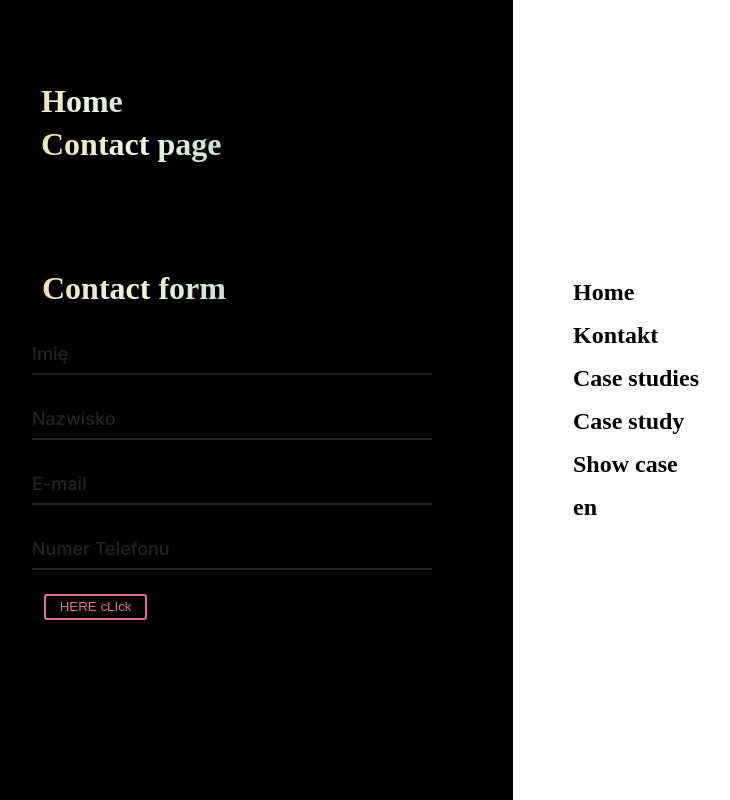
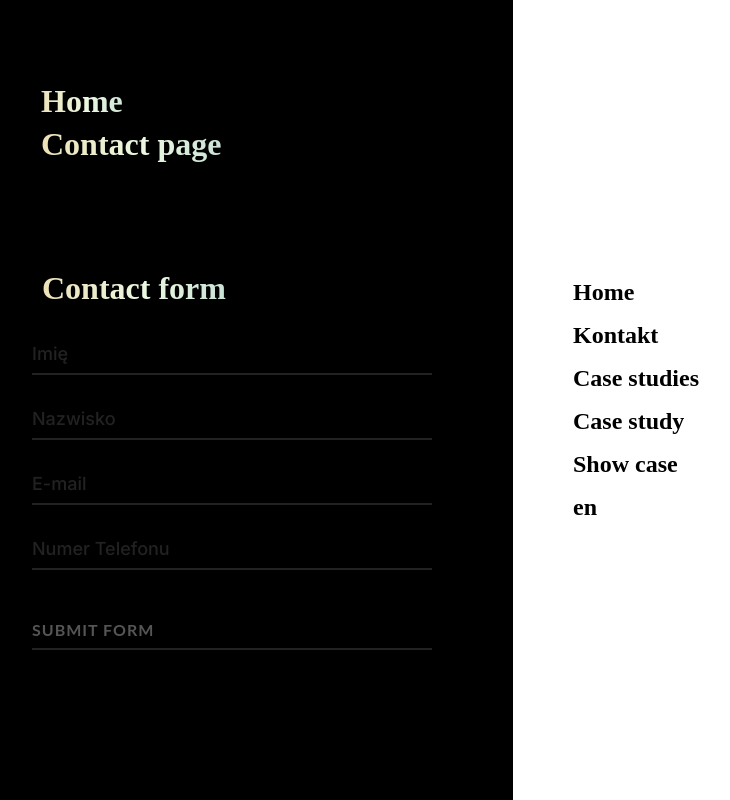
Before and after one commit to tomeczek63960/portfolio, a Next.js app: page /contact in a window 1280 px wide. Shown: the top 800 px of the page, without its empty margins (127-857 px from the left). Built offline with nearby package versions, Linux system fonts and the light colour scheme.

Commit message:
update form inputs animation & validation

```diff
--- a/src/animation/LoadingAnimation.tsx
+++ b/src/animation/LoadingAnimation.tsx
@@ -204,7 +204,6 @@ export default function LoadingAnimation({ children }: {children: any}) {
       if (timeline.isActive()) {
         console.log('timeline is active');
       } else {
-        console.log('timeline is not active');
         timeline.play().then(() => {
           timeline.pause();
           setIsInitAnimation(false);
--- /dev/null
+++ b/src/helpers/validations.js
@@ -0,0 +1,34 @@
+export const emailValidation = ( email ) => {
+  if( email === "" ) return { valid: false, msg: "Wymagane pole" };
+
+  const regex = /^(([^<>()[\]\\.,;:\s@"]+(\.[^<>()[\]\\.,;:\s@"]+)*)|(".+"))@((\[[0-9]{1,3}\.[0-9]{1,3}\.[0-9]{1,3}\.[0-9]{1,3}])|(([a-zA-Z\-0-9]+\.)+[a-zA-Z]{2,}))$/;
+  const validate = regex.test( email );
+
+  return validate ? { valid: true } : { valid: false , msg: "Niepoprawny E-mail" };
+}
+export const nameValidation = (name) => {
+  if(!name.length) return { valid: false, msg: "Wymagene pole" };
+  // if(name.length < 3) return { valid: false, msg: "Wymagane 3 znaki" };
+
+  const regex = /^[a-zA-ZàáâäãåąčćęèéêëėįìíîïłńòóôöõøùúûüųūÿýżźñçčšžÀÁÂÄÃÅĄĆČĖĘÈÉÊËÌÍÎÏĮŁŃÒÓÔÖÕØÙÚÛÜŲŪŸÝŻŹÑßÇŒÆČŠŽ∂ð ,.'-]+$/u;
+
+  const validate = regex.test(name);
+  return validate ? { valid: true } : { valid: false, msg: "Niedozwolone znaki specjalne" };
+}
+export const surnameValidation = (surname) => {
+  if(!surname.length) return { valid: false, msg: "Wymagene pole" };
+  // if(surname.length < 3) return { valid: false, msg: "Wymagane 3 znaki" }
+
+  const regex = /^[a-zA-ZàáâäãåąčćęèéêëėįìíîïłńòóôöõøùúûüųūÿýżźñçčšžÀÁÂÄÃÅĄĆČĖĘÈÉÊËÌÍÎÏĮŁŃÒÓÔÖÕØÙÚÛÜŲŪŸÝŻŹÑßÇŒÆČŠŽ∂ð ,.'-]+$/u;
+  const validate = regex.test(surname);
+
+  return validate ? { valid: true } : { valid: false, msg: "Niedozwolone znaki specjalne" };
+}
+export const phoneValidation = (number) => {
+  if(number.length === 0) return { valid: false, msg: 'Wymagene pole' };
+
+  const regex = /^[+]*[(]{0,1}[0-9]{1,4}[)]{0,1}[-\s\./0-9]*$/;
+  const validate = regex.test(number);
+
+  return validate ? { valid: true } : { valid: false, msg: "Niedozwolone znaki specjalne" };
+}
--- a/src/ui/Button.tsx
+++ b/src/ui/Button.tsx
@@ -1,50 +1,104 @@
 import React, { useEffect, useRef } from 'react';
 import styled from 'styled-components'
+import { gsap } from "gsap";
+import useIsomorphicLayoutEffect from 'src/animation/useIsomorphicLayoutEffect';
+import colors from 'src/ui/globalStyled/variables';
 
 const StyledButton = styled.button.attrs((props: {ref: HTMLButtonElement}) => props)`
+  margin-top: 40px;
+  background: transparent;
+  color: #555;
+  height: 40px;
+  font: 16px/30px "Lato", Arial, sans-serif;
+  font-weight: 700;
+  letter-spacing: 1px;
+  outline: none !important;
+  width: 100%;
+  /* transition: 0.3s ease-in-out; */
+  border: none;
+  text-transform: uppercase;
+  text-align: left;
+  cursor: pointer;
+  overflow: hidden;
   position: relative;
-    /* background: #7983ff; */
-    border: 2px solid #7983ff;
-    padding: 0.5rem 1rem;
-    font-size: 1.2rem;
-    color: white;
-    cursor: pointer;
-    outline: none;
-    overflow: hidden;
-    &:before {
-        --size: 0;
-        content: '';
+  width: 100%;
+  &::after {
+    content: "";
+    height: 2px;
+    width: 100%;
+    background: #222;
     position: absolute;
-        left: var(--x);
-        top: var(--y);
-        width: var(--size);
-        height: var(--size);
-        background: radial-gradient(circle closest-side, pink, transparent);
-        transform: translate(-50%, -50%);
-        transition: width 0.2s ease, height 0.2s ease;
-    }
-    span {
-        position: relative;
-    }
-    &:hover:before {
-        --size: 200px;
+    bottom: 0;
+    left: 0;
   }
 `
+const StyledButtonBorder = styled.span`
+  display: block;
+  position: absolute;
+  bottom: 0;
+  left: 0;
+  z-index: 10;
+  height: 2px;
+  width: 0%;
+  background: #7928ca;
+`;
+const StyledButtonBorderAfter = styled.span`
+  display: block;
+  position: absolute;
+  bottom: 0;
+  left: 0;
+  z-index: 15;
+  height: 2px;
+  width: 0%;
+  background: #222;
+`;
 
-function Button() {
+function ButtonComponent({ children }: { children: string }) {
   const btnRef = useRef<HTMLButtonElement>();
-    useEffect(() => {
-        btnRef.current?.addEventListener('mousemove', (e: any) => {
-            let rect = e.target.getBoundingClientRect();
-            let x = e.clientX - rect.left;
-            let y = e.clientY - rect.top;
-            btnRef.current?.style.setProperty('--x', x + 'px');
-            btnRef.current?.style.setProperty('--y', y + 'px');
+  const buttonBorder = useRef<any>(null);
+  const buttonBorderAfter = useRef<any>(null);
+  const tl = useRef<any>(null);
+
+  useIsomorphicLayoutEffect(() => {
+    tl.current = gsap.timeline({ paused: true });
+    tl.current.to(buttonBorder.current, {
+      duration: 0.5,
+      width: '100%'
+    }, 'start');
+    tl.current.to(buttonBorderAfter.current, {
+      duration: 0.5,
+      width: '100%'
+    }, '-=0.3');
+    tl.current.to(buttonBorderAfter.current, {
+      duration: 0.4,
+      x: '100%'
     });
+    tl.current.to(btnRef.current, {
+      duration: 0.5,
+      color: '#7928ca'
+    }, 'start');
   }, []);
+
+  const onHover = () => {
+    tl.current.play();
+  }
+  const onBlur = () => {
+    tl.current.reverse();
+  }
+
   return (
-    <StyledButton ref={btnRef}><span>Hover me</span></StyledButton>
+    <StyledButton
+      onTouchStart={onHover}
+      onTouchEnd={onBlur}
+      onMouseOver={onHover}
+      onMouseLeave={onBlur}
+      ref={btnRef}
+    >
+      { children }
+      <StyledButtonBorder ref={buttonBorder} />
+      <StyledButtonBorderAfter ref={buttonBorderAfter} />
+    </StyledButton>
   );
 }
 
-export default Button;
+export default ButtonComponent;
--- a/src/ui/FormComponent/FormComponent.tsx
+++ b/src/ui/FormComponent/FormComponent.tsx
@@ -1,6 +1,8 @@
 import React, { useEffect, useRef, useState } from 'react';
-import styled from 'styled-components'
+import styled from 'styled-components';
 import Input from './Input';
+import ButtonComponent from 'src/ui/Button';
+import { nameValidation, emailValidation, surnameValidation, phoneValidation } from 'src/helpers/validations';
 
 const StyledForm = styled.form.attrs((props: {rotation: string, ref: HTMLFormElement}) => props)`
     margin-top: 100px;
@@ -14,26 +16,28 @@ const StyledForm = styled.form.attrs((props: {rotation: string, ref: HTMLFormEle
         margin-bottom: 20px;
     }
 `;
-const StyledFormButton = styled.button`
 
-`;
-
-
-// style dla inputów (tylko dolny margines z labelem po kliknięciu podnosi się nad górę inputa) - i od lewa do prawa wczytywanie borderu
-// mousemove na formie i zaleznie od połozenia myszki dodawać połozenie gradientu
-// animacja po najechaniu na inputa, radient wczytuje się z dwuch stron (z 0 do 100% szerokości czy jakoś tak) i znika tak samo
 function FormComponent() {
-    const [rotation, setRotation] = useState(0);
-    const formRef = useRef<HTMLFormElement>();
-
+  const formRef = useRef<HTMLFormElement>();
+  const [isFormDirty, setFormDirty] = useState(false);
+  const onSubmit = (e: any) => {
+    e.preventDefault();
+    setFormDirty(true);
+    setTimeout(() => {
+      const errorInput = formRef.current?.querySelector<HTMLInputElement>('input.error');
+      if (errorInput) {
+        errorInput.focus();
+      }
+    }, 500);
+  }
   return (
-    <StyledForm rotation={`${rotation}rad`} ref={formRef}>
+    <StyledForm ref={formRef} onSubmit={onSubmit} >
         <h1>Contact form</h1>
-        <Input type="text" placeholder='Imię' />
-        <Input type="text" placeholder='Nazwisko' />
-        <Input type="text" placeholder='E-mail' />
-        <Input type="text" placeholder='Numer Telefonu' />
-        <StyledFormButton>Submit form</StyledFormButton>
+        <Input isFormDirty={isFormDirty} type="text" placeholder='Imię' validation={nameValidation} />
+        <Input isFormDirty={isFormDirty} type="text" placeholder='Nazwisko' validation={surnameValidation} />
+        <Input isFormDirty={isFormDirty} type="text" placeholder='E-mail' validation={emailValidation} />
+        <Input isFormDirty={isFormDirty} type="text" placeholder='Numer Telefonu' validation={phoneValidation} />
+        <ButtonComponent>Submit form</ButtonComponent>
     </StyledForm>
   );
 }
--- a/src/views/Contact.tsx
+++ b/src/views/Contact.tsx
@@ -1,28 +1,12 @@
 import React from 'react';
 import styled from 'styled-components'
 import FormComponent from 'src/ui/FormComponent/FormComponent';
-
-const Btn = styled.button`
-  background: transparent;
-  border-radius: 3px;
-  border: 2px solid palevioletred;
-  color: palevioletred;
-  margin: 0 1em;
-  padding: 0.25em 1em;
-  transition: 0.3s linear;
-  cursor: pointer;
-  &:hover {
-    color: white;
-    background: palevioletred;
-  }
-`
 
 function Contact(props: any) {
   return (
     <>
       <h1>Contact page</h1>
       <FormComponent />
-      <Btn>HERE cLIck</Btn>
     </>
   );
 }
```
Also changed, not shown: src/ui/FormComponent/Input.tsx (+35 -16 lines). Lines whose indentation alone changed are shown as unchanged.
